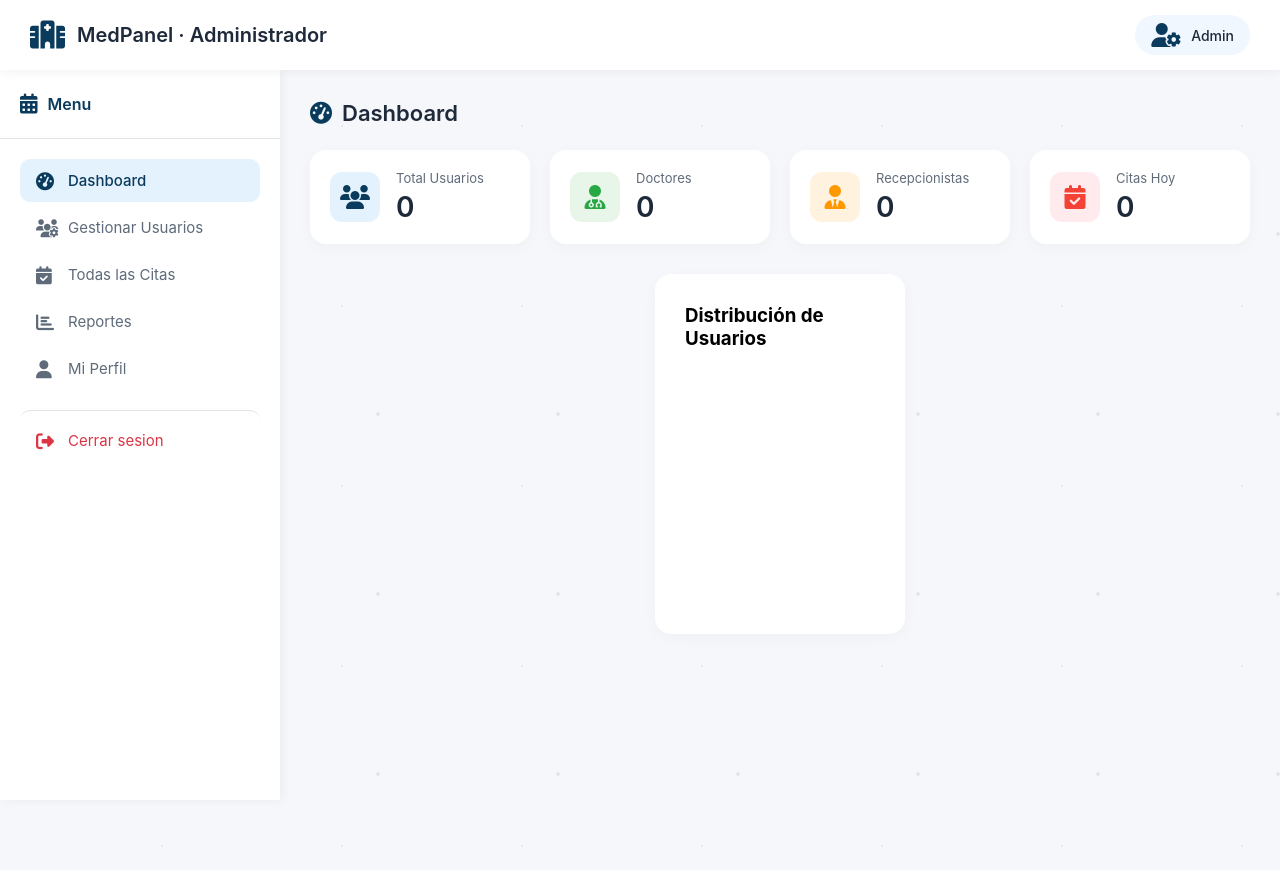
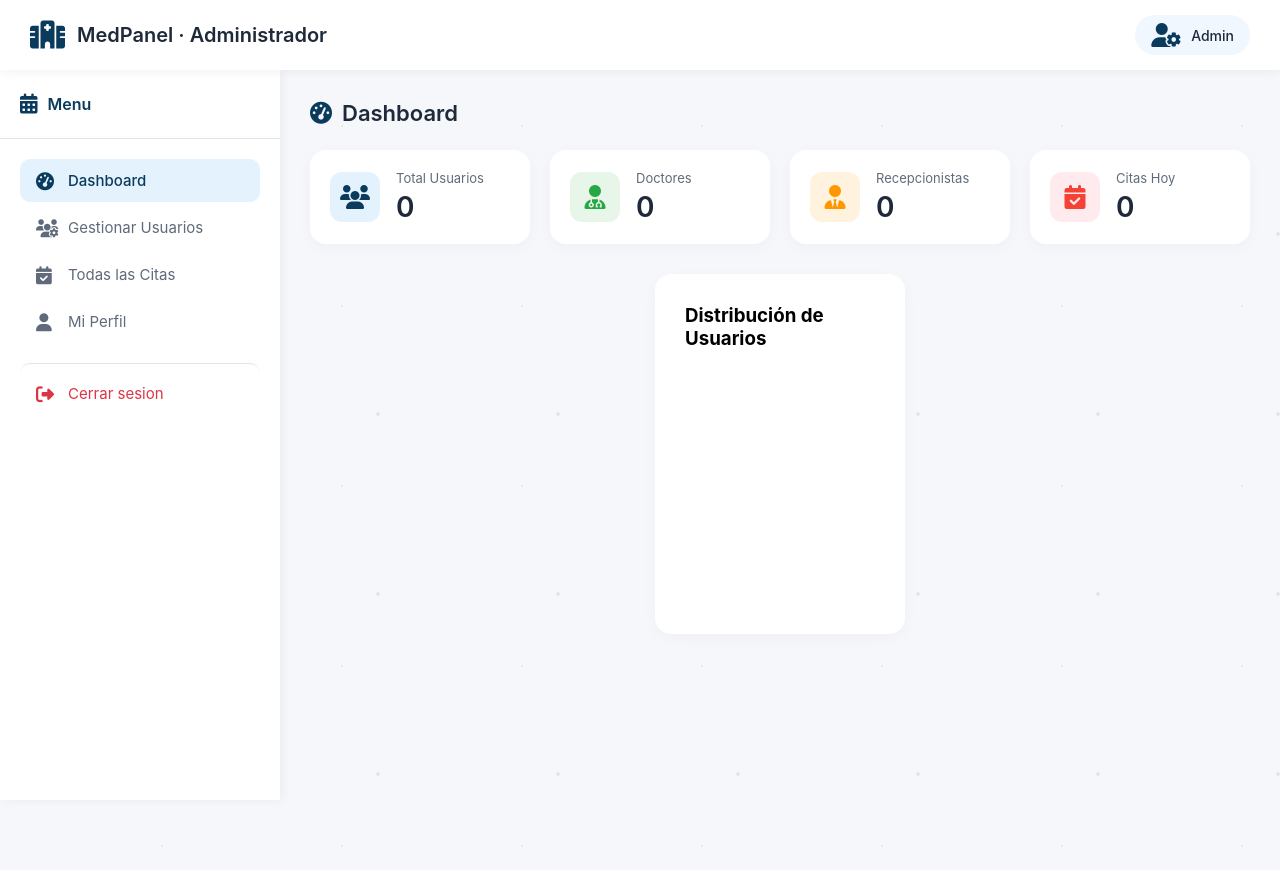
Before and after one commit to cqarlod/Centro-medico, a website: page views/admin/dashboard.html in a window 1280 px wide. Drawn offline with nearby package versions, Linux system fonts and the light colour scheme; no server answers.

Commit message:
seccion de reportes eliminada

```diff
--- a/views/admin/dashboard.html
+++ b/views/admin/dashboard.html
@@ -160,10 +160,6 @@
       <li onclick="mostrarSeccion('citas')">
         <i class="fas fa-calendar-check"></i>
         <span>Todas las Citas</span>
-      </li>
-      <li onclick="mostrarSeccion('reportes')">
-        <i class="fas fa-chart-bar"></i>
-        <span>Reportes</span>
       </li>
       <li onclick="window.location.href='/perfil'">
         <i class="fas fa-user"></i>
```
